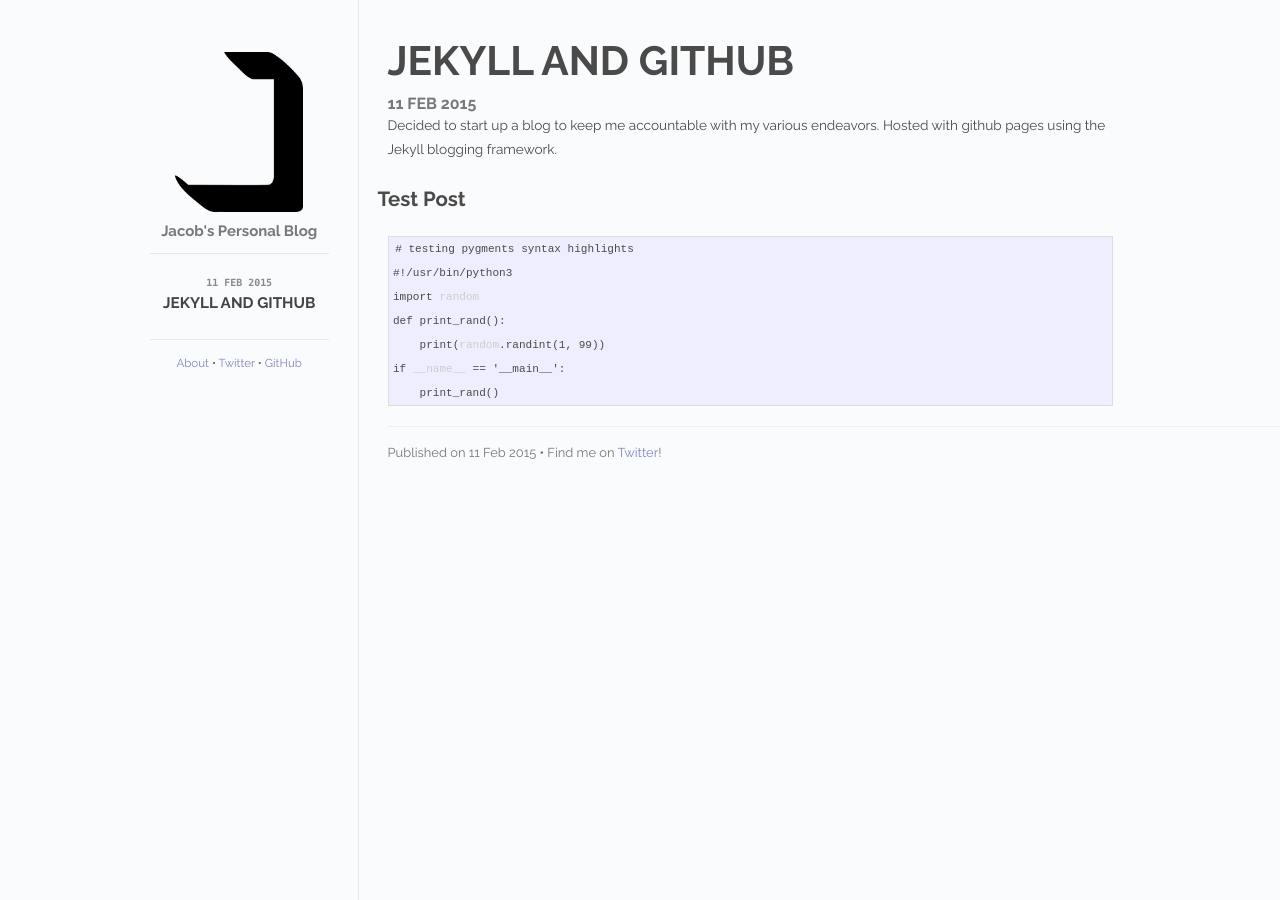
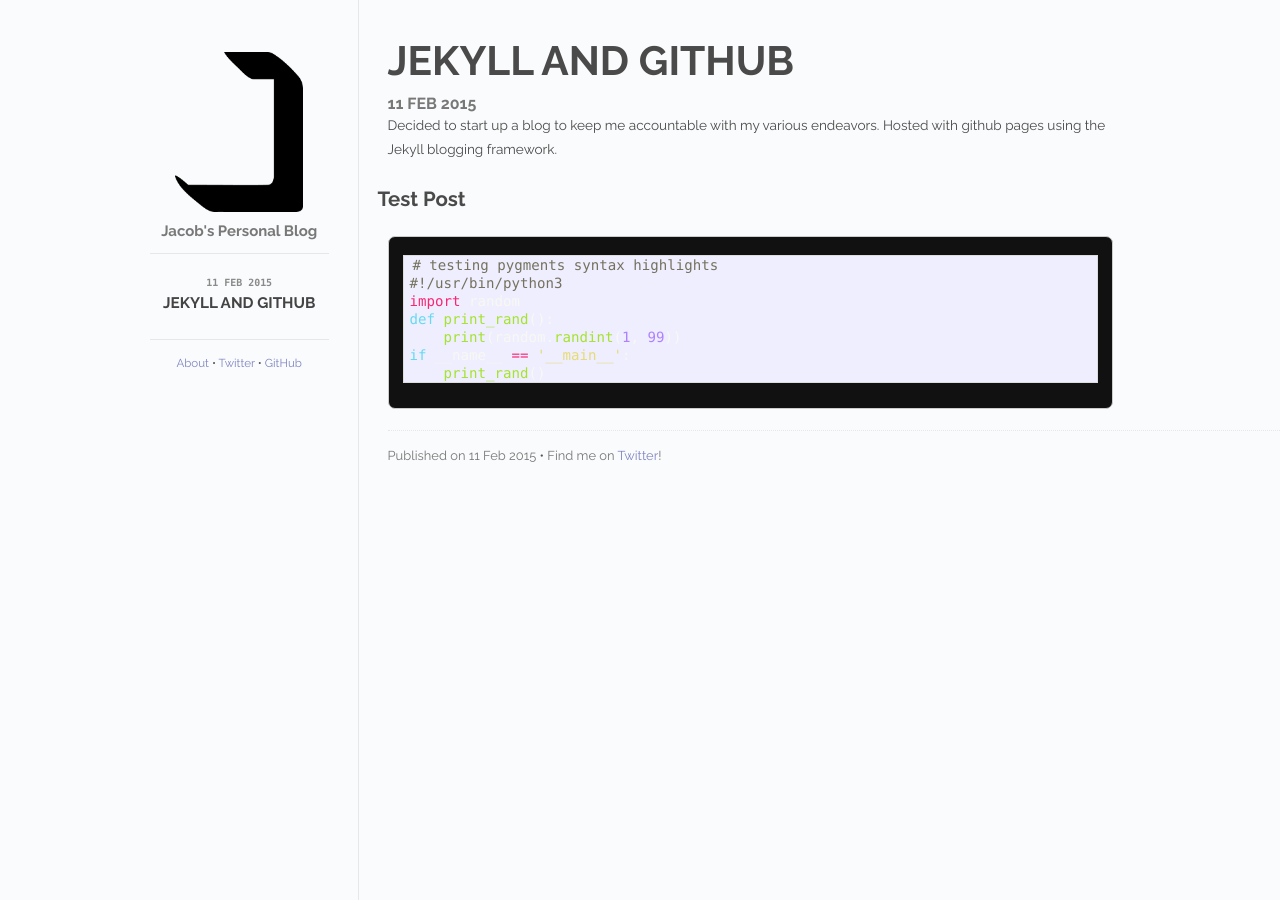
Before and after one commit to jancojt/jancojt.github.io, a Jekyll site: the page built from index.html, in a window 1280 px wide. Built offline with Jekyll 4.4.1, drawn with Linux system fonts in a browser that asks for light colours; Markdown is read by kramdown in place of the engine named in the settings.

Commit message:
added syntax

```diff
--- a/css/syntax.css
+++ b/css/syntax.css
@@ -1,69 +1,127 @@
-.highlight .hll { background-color: #222222 }
-.highlight .c { .hl(#666462); } /* Comment */
-.highlight .err { .hl(#ffffff, #ff2c4b); border-bottom: 1px solid #FF0000 } /* Error */
-.highlight .g { color: #cccccc } /* Generic */
-.highlight .k { .hl(#ff2c4b); } /* Keyword */
-.highlight .l { color: #cccccc } /* Literal */
-.highlight .n { color: #cccccc } /* Name */
-.highlight .o { .hl(#ff2c4b); } /* Operator */
-.highlight .x { color: #cccccc } /* Other */
-.highlight .p { .hl(#ff9eb8); } /* Punctuation */
-.highlight .cm { .hl(#875f78); } /* Comment.Multiline */
-.highlight .cp { .hl(#875f78); font-weigt: bold; } /* Comment.Preproc */
-.highlight .c1 { .hl(#875f78); } /* Comment.Single */
-.highlight .cs { .hl(#ffffff); font-weight: bold } /* Comment.Special */
-.highlight .gd { color: #cd0000 } /* Generic.Deleted */
-.highlight .ge { color: #cccccc; font-style: italic } /* Generic.Emph */
-.highlight .gr { color: #FF0000 } /* Generic.Error */
-.highlight .gh { color: #000080; font-weight: bold } /* Generic.Heading */
-.highlight .gi { color: #00cd00 } /* Generic.Inserted */
-.highlight .go { color: #808080 } /* Generic.Output */
-.highlight .gp { .hl(#ffffff); font-weight: bold } /* Generic.Prompt */
-.highlight .gs { color: #cccccc; font-weight: bold } /* Generic.Strong */
-.highlight .gu { color: #800080; font-weight: bold } /* Generic.Subheading */
-.highlight .gt { color: #0040D0 } /* Generic.Traceback */
-.highlight .kc { .hl(#b88853); } /* Keyword.Constant */
-.highlight .kd { color: #00cd00 } /* Keyword.Declaration */
-.highlight .kn { .hl(#aeee00); } /* Keyword.Namespace */
-.highlight .kp { color: #cdcd00 } /* Keyword.Pseudo */
-.highlight .kr { color: #cdcd00 } /* Keyword.Reserved */
-.highlight .kt { .hl(#ff9eb8); } /* Keyword.Type */
-.highlight .ld { color: #cccccc } /* Literal.Date */
-.highlight .m  { .hl(#b88853); } /* Literal.Number */
-.highlight .mf { .hl(#b88853); } /* Literal.Number.Float */
-.highlight .mh { .hl(#b88853); } /* Literal.Number.Hex */
-.highlight .mi { .hl(#b88853); } /* Literal.Number.Integer */
-.highlight .il { .hl(#b88853); } /* Literal.Number.Integer.Long */
-.highlight .mo { .hl(#b88853); } /* Literal.Number.Oct */
-.highlight .s  { .hl(#f4cf86); } /* Literal.String */
-.highlight .sb { .hl(#f4cf86); } /* Literal.String.Backtick */
-.highlight .sc { .hl(#f4cf86); } /* Literal.String.Char */
-.highlight .sd { .hl(#f4cf86); } /* Literal.String.Doc */
-.highlight .s2 { .hl(#f4cf86); } /* Literal.String.Double */
-.highlight .se { .hl(#f4cf86); } /* Literal.String.Escape */
-.highlight .sh { .hl(#f4cf86); } /* Literal.String.Heredoc */
-.highlight .si { .hl(#f4cf86); } /* Literal.String.Interpol */
-.highlight .sx { .hl(#f4cf86); } /* Literal.String.Other */
-.highlight .sr { .hl(#f4cf86); } /* Literal.String.Regex */
-.highlight .s1 { .hl(#f4cf86); } /* Literal.String.Single */
-.highlight .ss { .hl(#f4cf86); } /* Literal.String.Symbol */
-.highlight .na { .hl(#f8f6f2); } /* Name.Attribute */
-.highlight .nb { .hl(#ff9eb8); } /* Name.Builtin */
-.highlight .nc { .hl(#ff2c4b); } /* Name.Class */
-.highlight .no { .hl(#ffa724); } /* Name.Constant */
-.highlight .nd { .hl(#ffa724); } /* Name.Decorator */
-.highlight .ni { .hl(#ffa724); } /* Name.Entity */
-.highlight .ne { color: #666699; font-weight: bold } /* Name.Exception */
-.highlight .nf { .hl(#ffa724); } /* Name.Function */
-.highlight .nl { .hl(#ffa724); } /* Name.Label */
-.highlight .nn { .hl(#ffa724); } /* Name.Namespace */
-.highlight .nx { .hl(#f8f6f2); } /* Name.Other */
-.highlight .py { .hl(#ffa724); } /* Name.Property */
-.highlight .nt { .hl(#ffa724); } /* Name.Tag */
-.highlight .nv { .hl(#ff2c4b); } /* Name.Variable */
-.highlight .ow { .hl(#ff2c4b); } /* Operator.Word */
-.highlight .bp { .hl(#ff9eb8); } /* Name.Builtin.Pseudo */
-.highlight .vc { color: #00cdcd } /* Name.Variable.Class */
-.highlight .vg { color: #00cdcd } /* Name.Variable.Global */
-.highlight .vi { color: #00cdcd } /* Name.Variable.Instance */
-.highlight .w { color: #cccccc } /* Text.Whitespace */
+.highlight .hll { background-color: #333333 }
+.highlight  {
+
+    background: #111111;
+
+    color: #ffffff ;
+
+    padding: 0.2em 0.9em;
+    margin-bottom: 1em;
+    font: normal normal normal 115%/normal 'Monaco', 'Courier New', 'DejaVu Sans Mono', 'Bitstream Vera Sans Mono', monospace !important;
+    line-height: 1.1em;
+    overflow: auto;
+    font-size: 1.0em;
+    border: 1px solid #CCC;
+
+    -moz-border-radius:7px;
+    -webkit-border-radius:7px;
+    border-radius:7px;
+
+
+}
+
+p > code, p > a > code, li > code, h3 > code
+{
+
+    border-radius: 4px;
+    -webkit-border-radius: 4px;
+    -moz-border-radius: 4px;
+    color: #C5CBD0;
+    /*color: white*/
+    background-image: url(/images/opaque_20.png);
+    font-family: Consolas, "Courier New", Courier, "Liberation Mono", monospace;
+    font-size: 1.1em;
+    /*height: 0px;
+     * image-rendering: auto;
+     * left: auto;
+     * list-style-type: disc;*/
+padding-bottom: 2px;
+padding-left: 4px;
+padding-right: 4px;
+padding-top: 2px;
+text-decoration: none;
+text-indent: 0px;
+text-shadow: none;
+text-transform: none;
+top: auto;
+
+}
+
+
+p > a > code
+{
+    color: #95be7d;
+}
+
+code, pre {
+    font-family: "Consolas", "Courier New", "Courier", "FreeMono", monospace;
+    font-size:0.95em;
+    margin: 1em 0 1.5em 0;
+}
+
+.highlight span
+{
+    font-family: "Consolas", "Courier New", "Courier", "FreeMono", monospace;
+    font-size:1em;
+}
+
+.highlight .hll { background-color: #49483e }
+.highlight  { /*background: #272822;*/ color: #f8f8f2 }
+.highlight .c { color: #75715e } /* Comment */
+.highlight .err { color: #960050; background-color: #1e0010 } /* Error */
+.highlight .k { color: #66d9ef } /* Keyword */
+.highlight .l { color: #ae81ff } /* Literal */
+.highlight .n { color: #f8f8f2 } /* Name */
+.highlight .o { color: #f92672 } /* Operator */
+.highlight .p { color: #f8f8f2 } /* Punctuation */
+.highlight .cm { color: #75715e } /* Comment.Multiline */
+.highlight .cp { color: #75715e } /* Comment.Preproc */
+.highlight .c1 { color: #75715e } /* Comment.Single */
+.highlight .cs { color: #75715e } /* Comment.Special */
+.highlight .ge { font-style: italic } /* Generic.Emph */
+.highlight .gs { font-weight: bold } /* Generic.Strong */
+.highlight .kc { color: #66d9ef } /* Keyword.Constant */
+.highlight .kd { color: #66d9ef } /* Keyword.Declaration */
+.highlight .kn { color: #f92672 } /* Keyword.Namespace */
+.highlight .kp { color: #66d9ef } /* Keyword.Pseudo */
+.highlight .kr { color: #66d9ef } /* Keyword.Reserved */
+.highlight .kt { color: #66d9ef } /* Keyword.Type */
+.highlight .ld { color: #e6db74 } /* Literal.Date */
+.highlight .m { color: #ae81ff } /* Literal.Number */
+.highlight .s { color: #e6db74 } /* Literal.String */
+.highlight .na { color: #a6e22e } /* Name.Attribute */
+.highlight .nb { color: #f8f8f2 } /* Name.Builtin */
+.highlight .nc { color: #a6e22e } /* Name.Class */
+.highlight .no { color: #66d9ef } /* Name.Constant */
+.highlight .nd { color: #a6e22e } /* Name.Decorator */
+.highlight .ni { color: #f8f8f2 } /* Name.Entity */
+.highlight .ne { color: #a6e22e } /* Name.Exception */
+.highlight .nf { color: #a6e22e } /* Name.Function */
+.highlight .nl { color: #f8f8f2 } /* Name.Label */
+.highlight .nn { color: #f8f8f2 } /* Name.Namespace */
+.highlight .nx { color: #a6e22e } /* Name.Other */
+.highlight .py { color: #f8f8f2 } /* Name.Property */
+.highlight .nt { color: #f92672 } /* Name.Tag */
+.highlight .nv { color: #f8f8f2 } /* Name.Variable */
+.highlight .ow { color: #f92672 } /* Operator.Word */
+.highlight .w { color: #f8f8f2 } /* Text.Whitespace */
+.highlight .mf { color: #ae81ff } /* Literal.Number.Float */
+.highlight .mh { color: #ae81ff } /* Literal.Number.Hex */
+.highlight .mi { color: #ae81ff } /* Literal.Number.Integer */
+.highlight .mo { color: #ae81ff } /* Literal.Number.Oct */
+.highlight .sb { color: #e6db74 } /* Literal.String.Backtick */
+.highlight .sc { color: #e6db74 } /* Literal.String.Char */
+.highlight .sd { color: #e6db74 } /* Literal.String.Doc */
+.highlight .s2 { color: #e6db74 } /* Literal.String.Double */
+.highlight .se { color: #ae81ff } /* Literal.String.Escape */
+.highlight .sh { color: #e6db74 } /* Literal.String.Heredoc */
+.highlight .si { color: #e6db74 } /* Literal.String.Interpol */
+.highlight .sx { color: #e6db74 } /* Literal.String.Other */
+.highlight .sr { color: #e6db74 } /* Literal.String.Regex */
+.highlight .s1 { color: #e6db74 } /* Literal.String.Single */
+.highlight .ss { color: #e6db74 } /* Literal.String.Symbol */
+.highlight .bp { color: #f8f8f2 } /* Name.Builtin.Pseudo */
+.highlight .vc { color: #f8f8f2 } /* Name.Variable.Class */
+.highlight .vg { color: #f8f8f2 } /* Name.Variable.Global */
+.highlight .vi { color: #f8f8f2 } /* Name.Variable.Instance */
+.highlight .il { color: #ae81ff } /* Literal.Number.Integer.Long */
```
